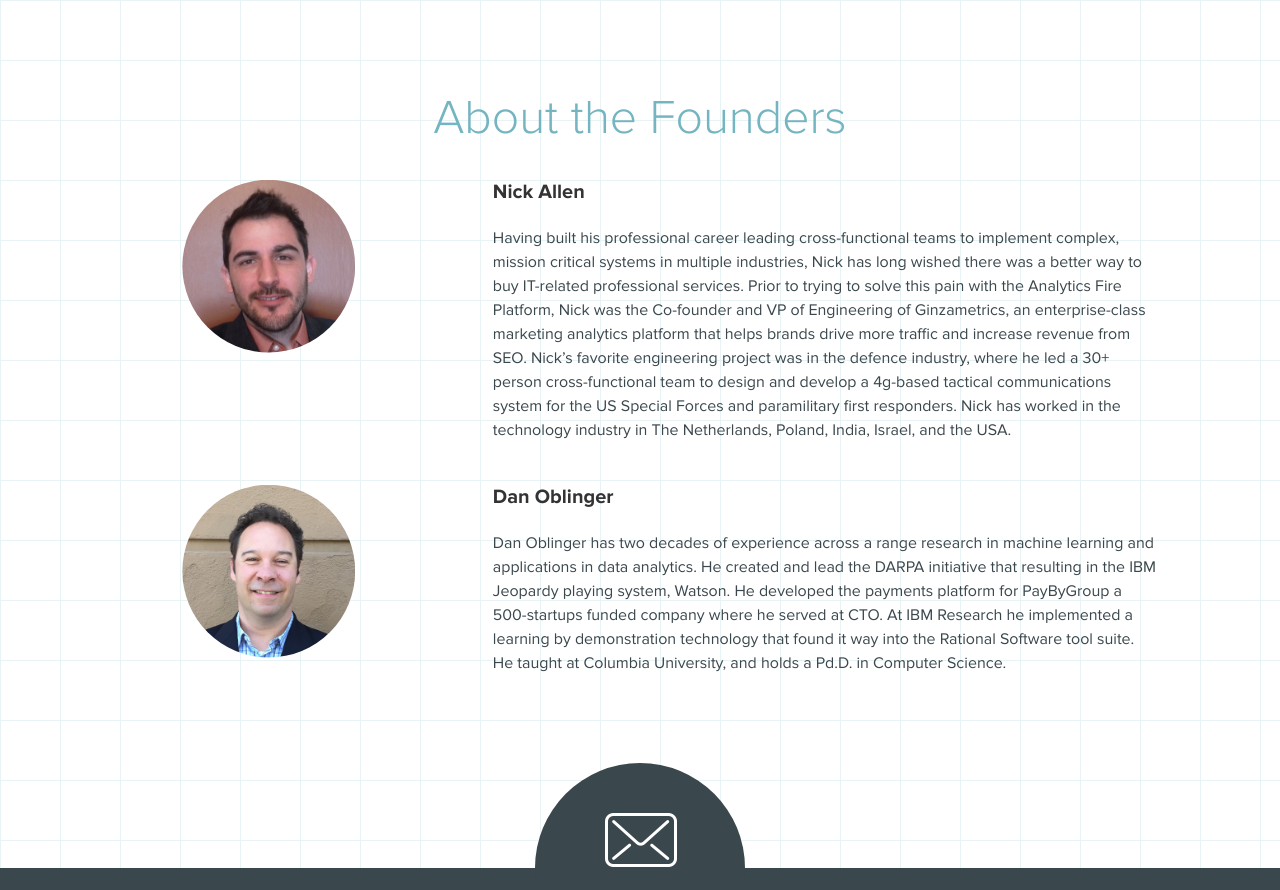
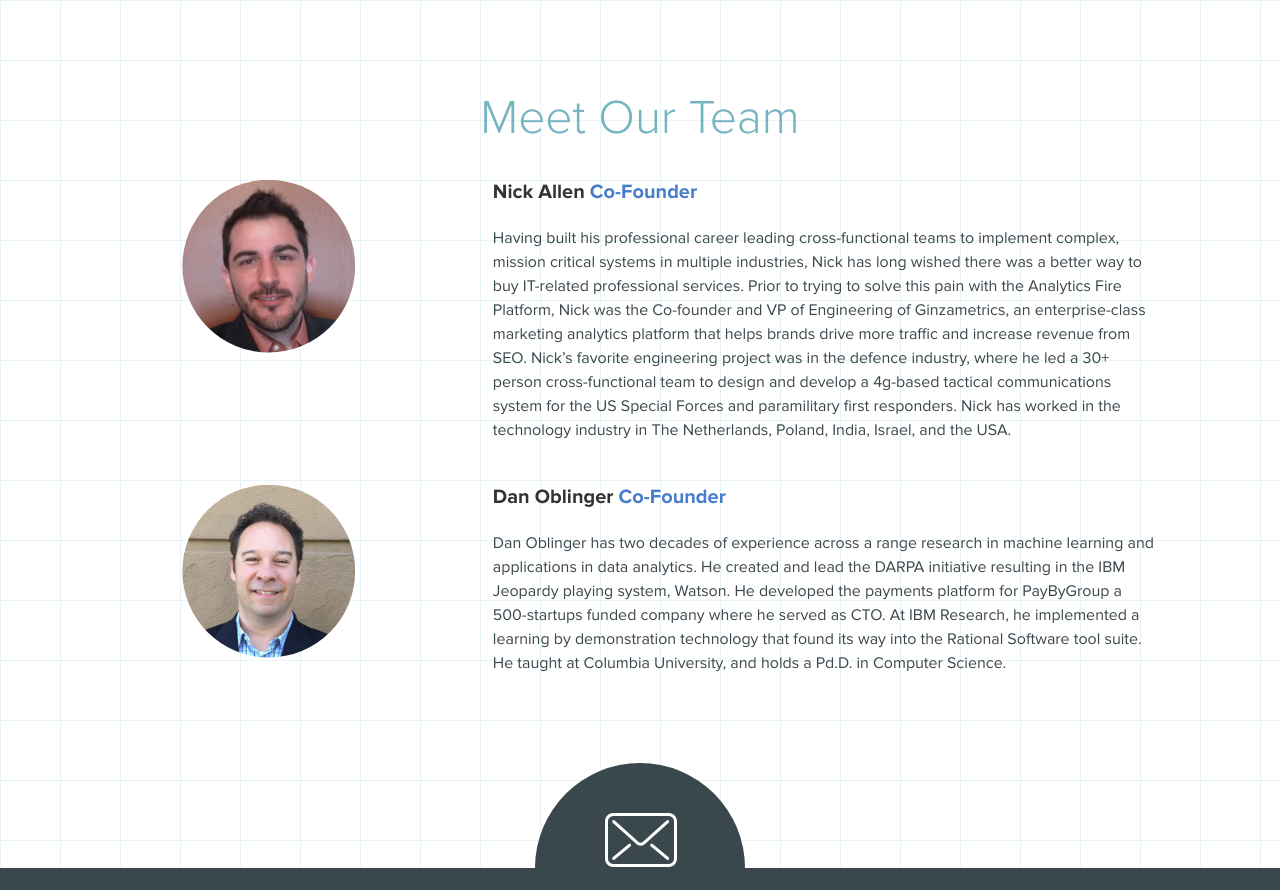
Before and after one commit to oblinger/AnalyticsFire.com, a website: page index.html in a window 1280 px wide. Shown: the part 3346-4236 px from the top of the page. Drawn offline with nearby package versions, Linux system fonts and the light colour scheme; a small style sheet from the web is missing.

Commit message:
Meet Our Team
Meet Our Team

```diff
--- a/index.html
+++ b/index.html
@@ -217,23 +217,22 @@
 
       <section id="about">
            <a name="about"></a>
-	        <h1>About the Founders</h1>
+           <h1>Meet Our Team</h1>
 
            <div class="row">
                <div class="nick-image-block"><img src="img/nick.jpg" alt="" class="profile"></div>
                <div class="nick-bio">
-		        	<h4 class="nick">Nick Allen</h4>
+                   <h4 class="nick">Nick Allen<a> Co-Founder</a></h4>
                    <p class="nick">Having built his professional career leading cross-functional teams to implement complex, mission critical systems in multiple industries, Nick has long wished there was a better way to buy IT-related professional services. Prior to trying to solve this pain with the Analytics Fire Platform, Nick was the Co-founder and VP of Engineering of Ginzametrics, an enterprise-class marketing analytics platform that helps brands drive more traffic and increase revenue from SEO. Nick’s favorite engineering project was in the defence industry, where he led a 30+ person cross-functional team to design and develop a 4g-based tactical communications system for the US Special Forces and paramilitary first responders. Nick has worked in the technology industry in The Netherlands, Poland, India, Israel, and the USA.</p>
                </div>
            </div>
            <div class="row">
                <div class="dan-image-block"><img src="img/dan.jpg" alt="" class="profile"></div>
                <div class="dan-bio">
-		        	<h4 class="dan">Dan Oblinger</h4>
-					<p class="dan">Dan Oblinger has two decades of experience across a range research in machine learning and applications in data analytics. He created and lead the DARPA initiative that resulting in the IBM Jeopardy playing system, Watson.  He developed the payments platform for PayByGroup a 500-startups funded company where he served at CTO.  At IBM Research he implemented a learning by demonstration technology that found it way into the Rational Software tool suite.  He taught at Columbia University, and holds a Pd.D. in Computer Science.</p>
+                   <h4 class="dan">Dan Oblinger<a> Co-Founder</a></h4>
+                   <p class="dan">Dan Oblinger has two decades of experience across a range research in machine learning and applications in data analytics. He created and lead the DARPA initiative resulting in the IBM Jeopardy playing system, Watson.  He developed the payments platform for PayByGroup a 500-startups funded company where he served as CTO.  At IBM Research, he implemented a learning by demonstration technology that found its way into the Rational Software tool suite.  He taught at Columbia University, and holds a Pd.D. in Computer Science.</p>
                </div>
            </div>
-
 </section>
 
         <div id="contact-bar">
```
Lines whose indentation alone changed are shown as unchanged.
